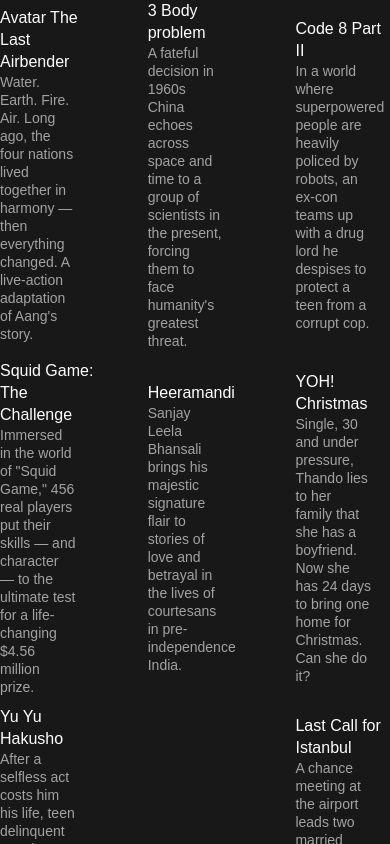
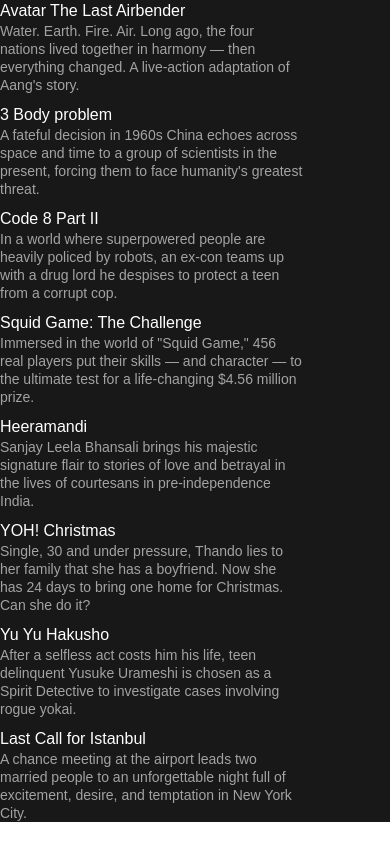
Before and after one commit to NadimRifaii/Netflix_Replica, a React (Create React App) app: page /movie/1 in a window 390 px wide. Shown: the top 844 px of the page. Built offline with nearby package versions, Linux system fonts and the light colour scheme.

Commit message:
added responsiveness in 3rd page coming soon

```diff
--- a/src/App.js
+++ b/src/App.js
@@ -1,12 +1,13 @@
 
 import './App.css';
 import ComingSoonContainer from './components/ComingSoonContainer/coming-soon-container.component.jsx';
+import ImagesContainer from './components/ImagesContainer/images-container.component.jsx';
 
 
 
 function App() {
   return (
-     <ComingSoonContainer />
+    <ComingSoonContainer />
 
   );
 }
--- a/src/components/ComingSoonContainer/coming-soon-container.styles.css
+++ b/src/components/ComingSoonContainer/coming-soon-container.styles.css
@@ -10,3 +10,15 @@
 .coming-soon-container > div{
     width : calc(97% / 4);
 }
+
+@media (max-width: 992px){
+    .coming-soon-container >div{
+        width: calc(97% / 3)
+    }
+}
+
+@media (max-width: 767px){
+    .coming-soon-container >div{
+        width: 97%;
+    }
+}
--- a/src/components/ImageContainer/images-container.component.jsx
+++ b/src/components/ImagesContainer/images-container.component.jsx
@@ -13,4 +13,4 @@
     )
 }
 
-export default ImagesContainer
+export default ImagesContainer;
```
Also changed, not shown: src/components/ImagesContainer/images-container.styles.css (renamed from src/components/ImageContainer/images-container.styles.css).
